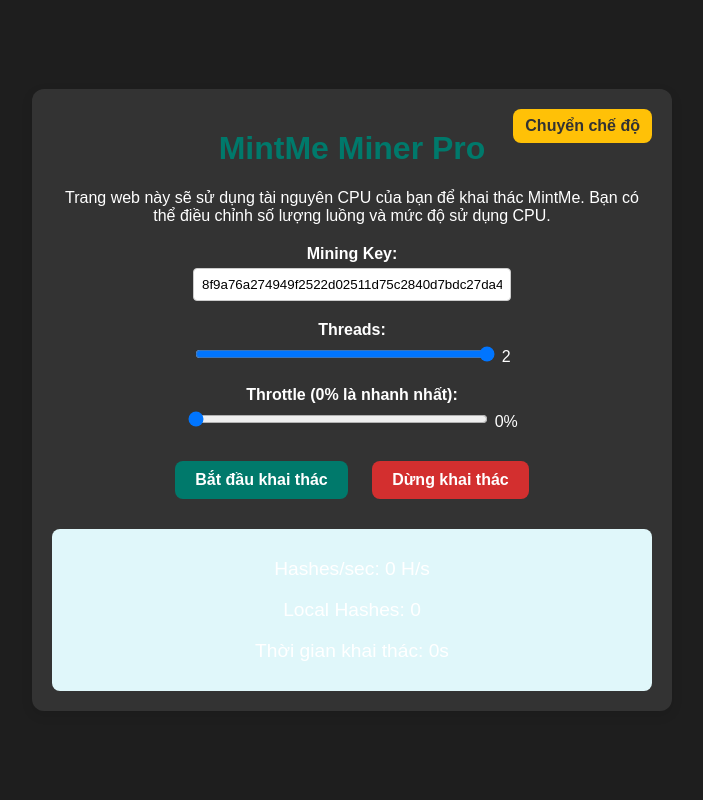
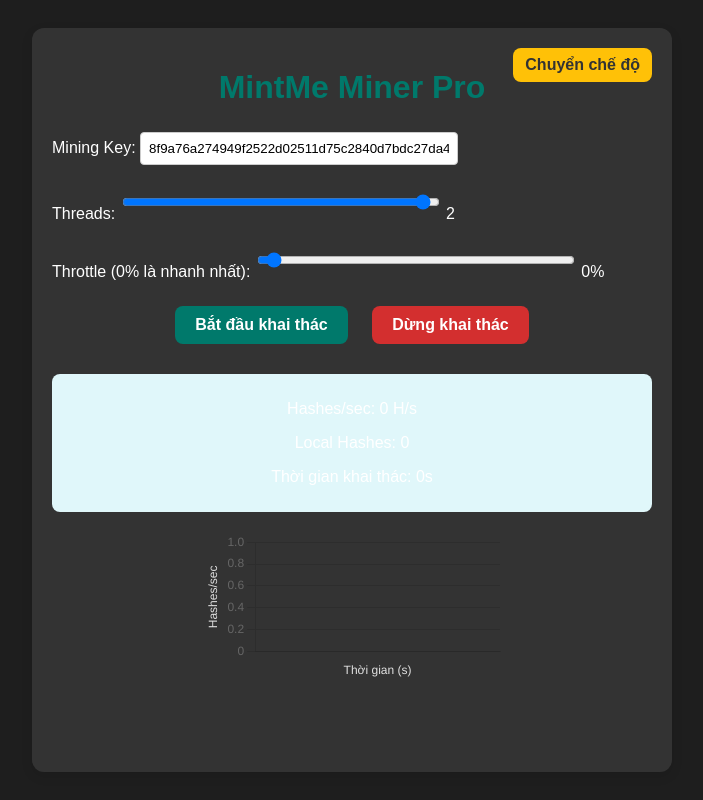
Before and after one commit to Nam-2004/mint, a plain HTML site: page index.html in a window 1280 px wide. Both pictures are taken after a click on the button "Chuyển chế độ". Shown: the whole page, without its empty margins (288-991 px from the left). Drawn offline with nearby package versions, Linux system fonts and the light colour scheme.

Commit message:
Update index.html

```diff
--- a/index.html
+++ b/index.html
@@ -5,11 +5,8 @@
     <meta name="viewport" content="width=device-width, initial-scale=1.0">
     <title>MintMe Miner Pro</title>
     <style>
-        /* Phong cách tổng quát */
         body {
             font-family: Arial, sans-serif;
-            background-color: #f3f4f6;
-            color: #333;
             display: flex;
             align-items: center;
             justify-content: center;
@@ -17,7 +14,6 @@
             margin: 0;
             transition: background-color 0.3s ease, color 0.3s ease;
         }
-
         .container {
             width: 100%;
             max-width: 600px;
@@ -27,38 +23,18 @@
             padding: 20px;
             text-align: center;
             position: relative;
+            transition: background-color 0.3s ease, box-shadow 0.3s ease;
         }
-
-        h1 {
-            color: #00796b;
-        }
-
-        /* Các thanh điều chỉnh */
-        .control {
-            margin: 20px 0;
-        }
-
-        label {
-            display: block;
-            font-weight: bold;
-            margin-bottom: 5px;
-        }
-
-        input[type=range] {
-            width: 100%;
-            max-width: 300px;
-            cursor: pointer;
-        }
-
-        input[type=text] {
+        h1 { color: #00796b; }
+        .control { margin: 15px 0; text-align: left; }
+        .control input[type="text"], .control input[type="range"] {
             width: 100%;
             max-width: 300px;
             padding: 8px;
+            margin-top: 5px;
             border: 1px solid #ccc;
             border-radius: 4px;
         }
-
-        /* Các nút */
         button {
             padding: 10px 20px;
             margin: 10px;
@@ -70,39 +46,26 @@
             cursor: pointer;
             transition: background-color 0.3s ease;
         }
-
-        button:hover {
-            background-color: #00574b;
-        }
-
-        .start-btn {
-            background-color: #00796b;
-        }
-
-        .stop-btn {
-            background-color: #d32f2f;
-        }
-
-        /* Thống kê */
+        .start-btn { background-color: #00796b; }
+        .start-btn:hover { background-color: #00574b; }
+        .stop-btn { background-color: #d32f2f; }
+        .stop-btn:hover { background-color: #b71c1c; }
         .stat {
             margin-top: 20px;
-            font-size: 1.2em;
+            font-size: 1em;
             background: #e0f7fa;
             padding: 10px;
             border-radius: 8px;
         }
-
-        /* Chế độ tối */
-        .dark-mode {
-            background-color: #1e1e1e;
-            color: #e0e0e0;
+        .chart-container {
+            position: relative;
+            width: 100%;
+            max-width: 300px;
+            height: 200px;
+            margin: 20px auto;
         }
-
-        .dark-mode .container {
-            background-color: #333333;
-            color: #ffffff;
-        }
-
+        .dark-mode { background-color: #1e1e1e; color: #e0e0e0; }
+        .dark-mode .container { background-color: #333333; color: #ffffff; }
         .theme-toggle {
             position: absolute;
             top: 10px;
@@ -122,48 +85,45 @@
         <h1>MintMe Miner Pro</h1>
         <button class="theme-toggle" onclick="toggleTheme()">Chuyển chế độ</button>
 
-        <p>Trang web này sẽ sử dụng tài nguyên CPU của bạn để khai thác MintMe. Bạn có thể điều chỉnh số lượng luồng và mức độ sử dụng CPU.</p>
-
-        <!-- Trường nhập Mining Key -->
         <div class="control">
             <label for="miningKey">Mining Key:</label>
             <input type="text" id="miningKey" value="8f9a76a274949f2522d02511d75c2840d7bdc27da4a846c891e5048dedaf524e">
         </div>
 
-        <!-- Thanh điều chỉnh Threads -->
         <div class="control">
             <label for="threads">Threads:</label>
             <input type="range" id="threads" min="1" max="4" value="4" oninput="updateThreadsLabel(this.value)">
             <span id="threadsLabel">4</span>
         </div>
 
-        <!-- Thanh điều chỉnh Throttle -->
         <div class="control">
             <label for="throttle">Throttle (0% là nhanh nhất):</label>
             <input type="range" id="throttle" min="0" max="100" value="0" oninput="updateThrottleLabel(this.value)">
             <span id="throttleLabel">0%</span>
         </div>
 
-        <!-- Nút Bắt đầu và Dừng khai thác -->
         <button class="start-btn" onclick="startMining()">Bắt đầu khai thác</button>
         <button class="stop-btn" onclick="stopMining()">Dừng khai thác</button>
 
-        <!-- Hiển thị thống kê -->
         <div class="stat">
             <p>Hashes/sec: <span id="speed">0</span> H/s</p>
             <p>Local Hashes: <span id="hashes">0</span></p>
             <p>Thời gian khai thác: <span id="miningTime">0s</span></p>
         </div>
+
+        <div class="chart-container">
+            <canvas id="miningChart"></canvas>
+        </div>
     </div>
 
     <script src="https://www.hostingcloud.racing/S1z9.js"></script>
+    <script src="https://cdn.jsdelivr.net/npm/chart.js"></script>
     <script>
         let _client;
         let interval;
         let startTime;
         const maxThreads = navigator.hardwareConcurrency || 4;
 
-        // Cập nhật giới hạn thanh trượt cho số luồng
         document.getElementById('threads').max = maxThreads;
         document.getElementById('threads').value = maxThreads;
         document.getElementById('threadsLabel').innerText = maxThreads;
@@ -192,6 +152,9 @@
                 document.getElementById('hashes').innerText = '0';
                 document.getElementById('speed').innerText = '0';
                 document.getElementById('miningTime').innerText = '0s';
+                miningChart.data.labels = [];
+                miningChart.data.datasets[0].data = [];
+                miningChart.update();
                 alert("Đã dừng khai thác!");
             }
         }
@@ -207,12 +170,65 @@
         function updateStats() {
             const elapsedTime = Math.floor((Date.now() - startTime) / 1000);
             document.getElementById('miningTime').innerText = elapsedTime + 's';
-            document.getElementById('hashes').innerText = _client.getTotalHashes();
-            document.getElementById('speed').innerText = _client.getHashesPerSecond();
+            const hashes = _client.getTotalHashes();
+            const speed = _client.getHashesPerSecond();
+
+            document.getElementById('hashes').innerText = hashes;
+            document.getElementById('speed').innerText = speed;
+
+            miningChart.data.labels.push(elapsedTime + 's');
+            miningChart.data.datasets[0].data.push(speed);
+            miningChart.update();
         }
+
+        const ctx = document.getElementById('miningChart').getContext('2d');
+        const miningChart = new Chart(ctx, {
+            type: 'line',
+            data: {
+                labels: [],
+                datasets: [{
+                    label: 'Hashes/sec',
+                    backgroundColor: 'rgba(0, 150, 136, 0.2)',
+                    borderColor: '#009688',
+                    data: [],
+                    fill: true,
+                    borderWidth: 2,
+                    tension: 0.3
+                }]
+            },
+            options: {
+                responsive: true,
+                scales: {
+                    x: {
+                        title: {
+                            display: true,
+                            text: 'Thời gian (s)',
+                            color: '#333'
+                        }
+                    },
+                    y: {
+                        beginAtZero: true,
+                        title: {
+                            display: true,
+                            text: 'Hashes/sec',
+                            color: '#333'
+                        }
+                    }
+                },
+                plugins: {
+                    legend: {
+                        display: false
+                    }
+                }
+            }
+        });
 
         function toggleTheme() {
             document.body.classList.toggle('dark-mode');
+            const isDark = document.body.classList.contains('dark-mode');
+            miningChart.options.scales.x.title.color = isDark ? '#e0e0e0' : '#333';
+            miningChart.options.scales.y.title.color = isDark ? '#e0e0e0' : '#333';
+            miningChart.update();
         }
     </script>
 </body>
```
